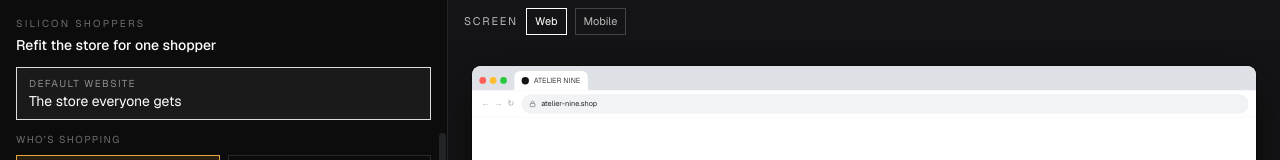
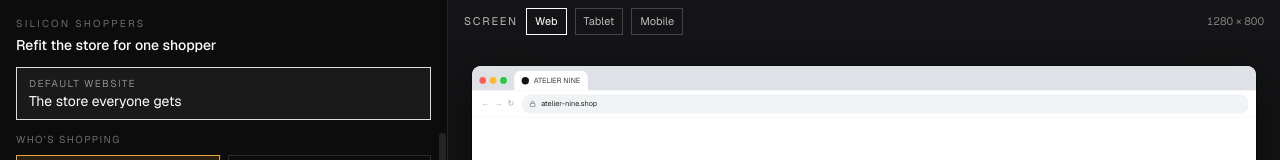
Before and after one commit to AnselZeng/silicon-shoppers, a Next.js app in the folder frontend/: page / in a window 1280 px wide. Shown: the top 160 px of the page. Built offline with nearby package versions, Linux system fonts and the light colour scheme.

Commit message:
Tablet size

```diff
--- a/frontend/components/shell/BrowserChrome.tsx
+++ b/frontend/components/shell/BrowserChrome.tsx
@@ -12,7 +12,7 @@ export function BrowserChrome({ mode }: { mode: ViewportChoice }) {
   const route = useSimStore((state) => state.route)
   const url = shopUrl(route)
 
-  if (mode === "mobile") {
+  if (mode === "mobile" || mode === "tablet") {
     return (
       <div className="shrink-0 bg-[#f4f1ea] text-[#1a1a1a]">
         <div className="flex h-8 items-center justify-between px-5 text-[11px] font-medium">
--- a/frontend/components/shell/DemoScreen.tsx
+++ b/frontend/components/shell/DemoScreen.tsx
@@ -8,10 +8,12 @@ import { useSimStore, type ViewportChoice } from "@/lib/state/simStore"
 
 const VIEWS: { id: ViewportChoice; label: string }[] = [
   { id: "web", label: "Web" },
+  { id: "tablet", label: "Tablet" },
   { id: "mobile", label: "Mobile" },
 ]
 
 const PHONE = { width: 402, height: 844 }
+const TABLET = { width: 820, height: 1180 }
 
 export function DemoScreen() {
   const viewport = useSimStore((state) => state.viewport)
@@ -21,7 +23,7 @@ export function DemoScreen() {
   const stageRef = useRef<HTMLDivElement>(null)
   const [scale, setScale] = useState(1)
   const web = UI_CONFIG.demoViewports.web
-  const frame = viewport === "web" ? web : PHONE
+  const frame = viewport === "web" ? web : viewport === "tablet" ? TABLET : PHONE
 
   useEffect(() => {
     setIframe(frameRef.current)
@@ -58,6 +60,9 @@ export function DemoScreen() {
             {view.label}
           </button>
         ))}
+        <span className="ml-auto tabular-nums tracking-normal text-white/45">
+          {frame.width} × {frame.height}
+        </span>
       </div>
       <div ref={stageRef} className="flex min-h-0 w-full min-w-0 flex-1 items-center justify-center overflow-hidden px-6 py-5">
         {viewport === "web" ? (
@@ -68,6 +73,21 @@ export function DemoScreen() {
             >
               <BrowserChrome mode="web" />
               <iframe ref={frameRef} title="ATELIER NINE" src="/store" className="min-h-0 w-full flex-1 bg-white" />
+            </div>
+          </div>
+        ) : viewport === "tablet" ? (
+          <div style={{ width: TABLET.width * scale, height: TABLET.height * scale }}>
+            <div
+              className="flex origin-top-left flex-col overflow-hidden rounded-[1.75rem] bg-[#1c1c1e] p-3 shadow-[0_28px_80px_rgba(0,0,0,0.55)] ring-1 ring-white/15"
+              style={{ width: TABLET.width, height: TABLET.height, transform: `scale(${scale})` }}
+            >
+              <div className="flex min-h-0 flex-1 flex-col overflow-hidden rounded-[1.25rem] bg-white">
+                <BrowserChrome mode="tablet" />
+                <iframe ref={frameRef} title="ATELIER NINE" src="/store" className="min-h-0 w-full min-w-0 flex-1 bg-white" />
+                <div className="flex h-5 shrink-0 items-center justify-center bg-[#f4f1ea]">
+                  <span className="h-1 w-28 rounded-full bg-neutral-900/80" />
+                </div>
+              </div>
             </div>
           </div>
         ) : (
--- a/frontend/config/ui.ts
+++ b/frontend/config/ui.ts
@@ -6,6 +6,7 @@ export const UI_CONFIG = {
   controlsPanelHeight: 0.45,
   demoViewports: {
     web: { width: 1280, height: 800 },
+    tablet: { width: 820, height: 1180 },
     mobile: { width: 390, height: 780 },
   },
   defaultViewport: "web",
--- a/frontend/lib/state/simStore.ts
+++ b/frontend/lib/state/simStore.ts
@@ -4,7 +4,7 @@ import { create } from "zustand"
 import type { Preview } from "@/lib/layout/preview"
 import type { FixtureEntry } from "@/lib/model/fixtures"
 
-export type ViewportChoice = "web" | "mobile"
+export type ViewportChoice = "web" | "tablet" | "mobile"
 
 interface SimState {
   route: string
```
